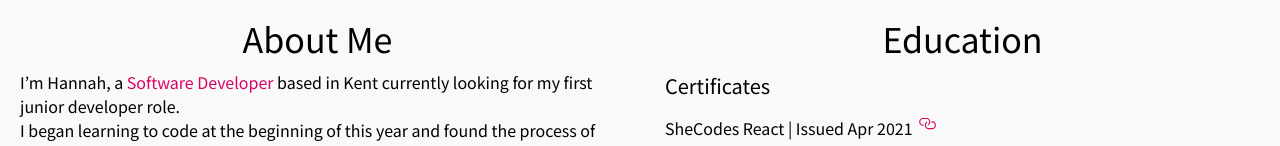
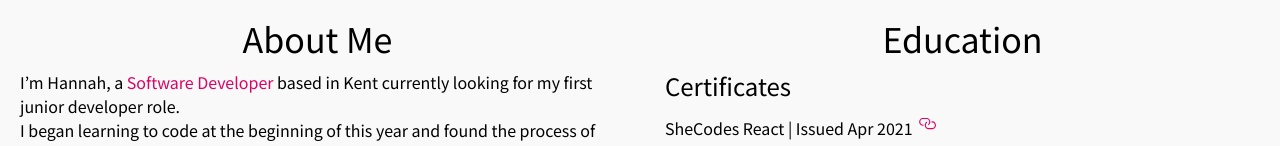
Before and after one commit to Hannah6898/react-web-portfolio-2, a React (Create React App) app: page / in a window 1280 px wide. Shown: the part 802-948 px from the top of the page. Built offline with nearby package versions, Linux system fonts and the light colour scheme.

Commit message:
Refactored code

```diff
--- a/src/Education/Education.js
+++ b/src/Education/Education.js
@@ -29,7 +29,7 @@ export default function Education() {
         <Typography variant="h4" className={classes.header}>
           Education
         </Typography>
-        <Typography variant="h6">Certificates</Typography>
+        <Typography variant="h5">Certificates</Typography>
         <div className={classes.certificate}>
           <Typography variant="body1">
             SheCodes React | Issued Apr 2021
--- a/src/Projects/Projects.js
+++ b/src/Projects/Projects.js
@@ -272,8 +272,8 @@ export default function Projects() {
         >
           <AccordionSummary
             expandIcon={<ExpandMoreIcon className={classes.expand} />}
-            aria-controls="panel3bh-content"
-            id="panel3bh-header"
+            aria-controls="panel5bh-content"
+            id="panel5bh-header"
           >
             <Typography className={classes.heading}>
               JavaScript Drum Kit
```
